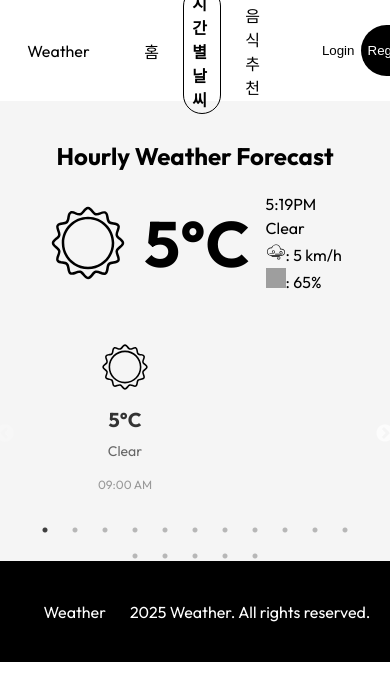
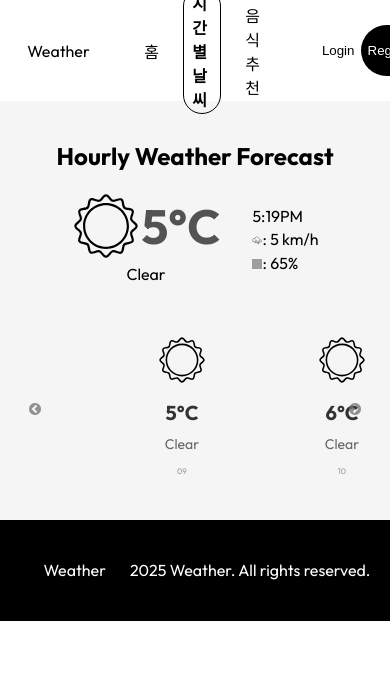
Before and after one commit to Weather-Food/weather-food, a React (Create React App) app: page /hourly in a window 390 px wide. Shown: the top 700 px of the page. Built offline with nearby package versions, Linux system fonts and the light colour scheme; grey boxes are pictures that could not be loaded.

Commit message:
feat: Enhance hourly weather slider and add responsive styles

```diff
--- a/src/components/hourly/CurrentWeather.scss
+++ b/src/components/hourly/CurrentWeather.scss
@@ -2,8 +2,18 @@
   display: flex;
   align-items: center;
   justify-content: center;
-  gap: 1rem;
+  gap: 2rem;
   margin-bottom: 2rem;
+
+  .current-info {
+    display: flex;
+    align-items: center;
+  }
+
+  .current-weather-description {
+    text-align: center;
+    margin: 0.2rem 0;
+  }
 
   .current-weather-image {
     width: 80px;
@@ -11,9 +21,10 @@
   }
 
   .current-temperature {
-    font-size: 4rem;
+    font-size: 5rem;
     font-weight: bold;
     margin: auto 0;
+    color: #535353;
   }
   .current-weather-info {
     p {
@@ -30,3 +41,46 @@
     height: 20px;
   }
 }
+
+/* 미디어 쿼리 */
+@media (max-width: 1024px) {
+  .current-weather-image {
+    width: 75px !important;
+    height: 75px !important;
+  }
+
+  .current-temperature {
+    font-size: 4rem !important;
+  }
+
+  .current-windSpeed-image {
+    width: 15px !important;
+    height: 15px !important;
+  }
+
+  .current-humidity-image {
+    width: 15px !important;
+    height: 15px !important;
+  }
+}
+
+@media (max-width: 600px) {
+  .current-weather-image {
+    width: 70px !important;
+    height: 70px !important;
+  }
+
+  .current-temperature {
+    font-size: 3rem !important;
+  }
+
+  .current-windSpeed-image {
+    width: 10px !important;
+    height: 10px !important;
+  }
+
+  .current-humidity-image {
+    width: 10px !important;
+    height: 10px !important;
+  }
+}
--- a/src/components/hourly/CurrentWeather.tsx
+++ b/src/components/hourly/CurrentWeather.tsx
@@ -22,15 +22,25 @@ export const CurrentWeather: React.FC<CurrentWeatherProps> = ({
     <>
       {currentWeather && (
         <div className="current-weather">
-          <img
-            src={getWeatherImage(currentWeather.weather)}
-            alt={currentWeather.weather}
-            className="current-weather-image"
-          />
-          <p className="current-temperature">{currentWeather.temperature}°C</p>
+          <div>
+            <div className="current-info">
+              <img
+                src={getWeatherImage(currentWeather.weather)}
+                alt={currentWeather.weather}
+                className="current-weather-image"
+              />
+              <p className="current-temperature">
+                {currentWeather.temperature}°C
+              </p>
+            </div>
+            <p className="current-weather-description">
+              {currentWeather.weather}
+            </p>
+          </div>
+
           <div className="current-weather-info">
             <p>5:19PM</p>
-            <p>{currentWeather.weather}</p>
+
             <p>
               <img
                 src={"/svg/hourly/windy-cloudy.svg"}
--- a/src/components/hourly/HourlyWeather.scss
+++ b/src/components/hourly/HourlyWeather.scss
@@ -1,3 +1,48 @@
+@import "~slick-carousel/slick/slick.css";
+@import "~slick-carousel/slick/slick-theme.css";
+
+.slick-slider {
+  .slick-list {
+    transition: transform 0.11s ease;
+  }
+  .slick-prev,
+  .slick-next {
+    background-color: rgba(0, 0, 0, 0);
+    border-radius: 50%;
+    width: 40px;
+    height: 40px;
+    z-index: 1;
+  }
+
+  .slick-prev {
+    left: -5px;
+  }
+
+  .slick-next {
+    right: -5px;
+  }
+
+  .slick-prev:before,
+  .slick-next:before {
+    color: rgb(111, 111, 111);
+  }
+
+  .slick-dots {
+    bottom: -30px;
+    li button:before {
+      color: rgba(255, 255, 255, 0);
+    }
+    li.slick-active button:before {
+      color: rgba(255, 255, 255, 0);
+    }
+  }
+
+  .slick-active {
+    width: 160px !important;
+    justify-content: center;
+  }
+}
+
 .hourly-grid {
   display: grid;
   grid-template-columns: repeat(auto-fit, minmax(150px, 1fr));
@@ -6,8 +51,8 @@
 
 .hourly-card {
   overflow: hidden;
-  width: 180px !important; // 너비 조정
-  height: 180px; // 높이 조정
+  width: 150px !important;
+  height: 180px;
   text-align: center;
   display: flex;
   flex-direction: column;
@@ -15,14 +60,15 @@
   justify-content: space-between;
   padding: 15px;
   transition: transform 0.3s ease;
+}
 
-  &:hover {
-    transform: scale(1.05); // 호버 시 확대 효과
-  }
+.current-time {
+  border: 2px solid #bebebe;
+  border-radius: 20px;
 }
 
 .weather-image {
-  width: 50px; // 아이콘 크기
+  width: 50px;
   height: 50px;
   margin-bottom: 10px;
 }
@@ -34,19 +80,77 @@
 }
 
 .temperature {
-  font-size: 20px; // 온도 폰트 크기
+  font-size: 20px;
   font-weight: bold;
   color: #333;
   margin: 5px 0;
 }
 
 .weather {
-  font-size: 14px; // 날씨 설명 폰트 크기
+  font-size: 14px;
   color: #666;
   margin: 5px 0;
 }
 
 .time {
-  font-size: 12px; // 시간 폰트 크기
+  font-size: 12px;
   color: #999;
 }
+
+/* 미디어 쿼리 */
+@media (max-width: 1024px) {
+  .hourly-card {
+    width: 80px !important;
+    height: 140px;
+  }
+
+  .slick-prev,
+  .slick-next {
+    width: 30px;
+    height: 30px;
+  }
+
+  .slick-prev:before,
+  .slick-next:before {
+    font-size: 16px;
+  }
+
+  .time {
+    font-size: 10px;
+    color: #999;
+  }
+
+  .slick-active {
+    width: 120px !important;
+  }
+
+  .slick-list {
+    height: 180px;
+  }
+}
+
+@media (max-width: 600px) {
+  .hourly-card {
+    width: 60px !important;
+    height: 140px;
+  }
+
+  .slick-prev,
+  .slick-next {
+    width: 25px;
+    height: 25px;
+  }
+
+  .slick-prev:before,
+  .slick-next:before {
+    font-size: 14px;
+  }
+  .time {
+    font-size: 8px;
+    color: #999;
+  }
+
+  .slick-active {
+    width: 100px !important;
+  }
+}
--- a/src/components/hourly/HourlyWeather.tsx
+++ b/src/components/hourly/HourlyWeather.tsx
@@ -21,18 +21,24 @@ export const HourlyWeather: React.FC<HourlyWeatherProps> = ({
   weatherData,
   getWeatherImage,
 }) => {
+  const currentTime = new Date().getHours();
+  const currentIndex = weatherData.findIndex(
+    (data) => new Date(data.time).getHours() === currentTime
+  );
+
   const settings = {
     dots: true,
     infinite: false,
-    speed: 500,
-    slidesToShow: 6,
-    slidesToScroll: 1,
+    speed: 800,
+    slidesToShow: 9,
+    slidesToScroll: 9,
+    initialSlide: currentIndex,
     responsive: [
       {
         breakpoint: 1024,
         settings: {
-          slidesToShow: 2,
-          slidesToScroll: 1,
+          slidesToShow: 6,
+          slidesToScroll: 6,
           infinite: true,
           dots: true,
         },
@@ -40,8 +46,8 @@ export const HourlyWeather: React.FC<HourlyWeatherProps> = ({
       {
         breakpoint: 600,
         settings: {
-          slidesToShow: 1,
-          slidesToScroll: 1,
+          slidesToShow: 3,
+          slidesToScroll: 3,
         },
       },
     ],
@@ -49,8 +55,15 @@ export const HourlyWeather: React.FC<HourlyWeatherProps> = ({
 
   return (
     <Slider {...settings}>
-      {weatherData.map((data, index) => (
-        <div key={index} className="hourly-card">
+      {weatherData.map((data, index) => {
+        const dataTime = new Date(data.time).getHours();
+        const isCurrentTime = dataTime === currentTime;
+
+        return (
+          <div
+            key={index}
+            className={`hourly-card ${isCurrentTime ? "current-time" : ""}`}
+          >
             <div className="hourly-info">
               <img
                 src={getWeatherImage(data.weather)}
@@ -60,14 +73,17 @@ export const HourlyWeather: React.FC<HourlyWeatherProps> = ({
               <p className="temperature">{data.temperature}°C</p>
               <p className="weather">{data.weather}</p>
               <p className="time">
-              {new Date(data.time).toLocaleTimeString([], {
+                {new Date(data.time)
+                  .toLocaleTimeString([], {
                     hour: "2-digit",
-                minute: "2-digit",
-              })}
+                    hour12: false,
+                  })
+                  .replace(":", "시")}
               </p>
             </div>
           </div>
-      ))}
+        );
+      })}
     </Slider>
   );
 };
--- a/src/pages/hourly/Hourly.tsx
+++ b/src/pages/hourly/Hourly.tsx
@@ -136,7 +136,7 @@ const Hourly: React.FC = () => {
     const fetchWeatherData = async () => {
       try {
         setLoading(true);
-        await new Promise((resolve) => setTimeout(resolve, 1000)); // 로딩 효과 시뮬레이션
+        await new Promise((resolve) => setTimeout(resolve, 1000));
         setWeatherData(mockWeatherData);
       } catch (err) {
         setError("Failed to load weather data.");
```
Lines whose indentation alone changed are shown as unchanged.
